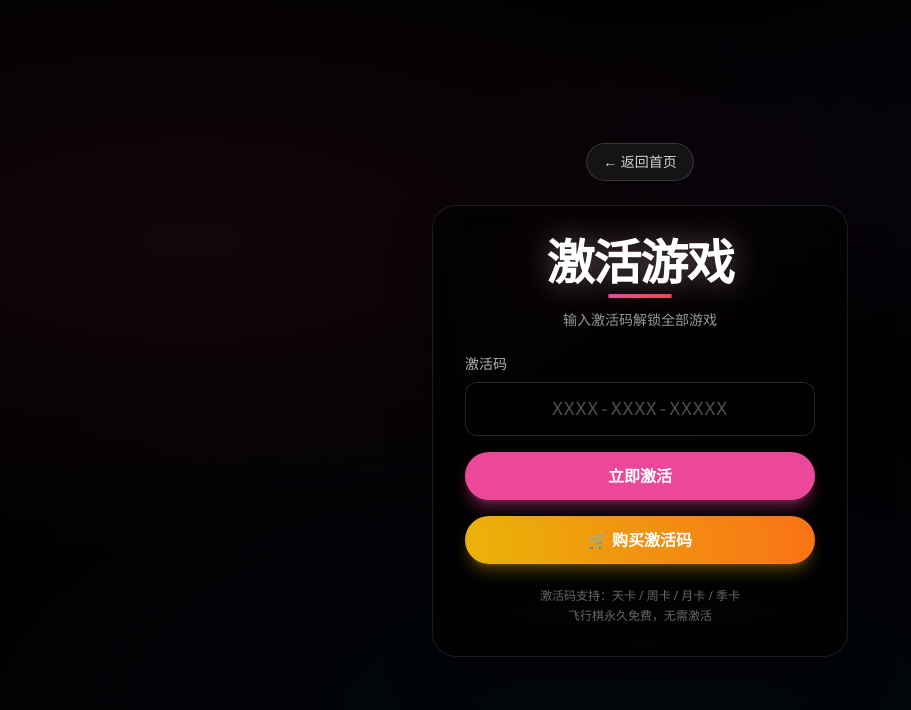
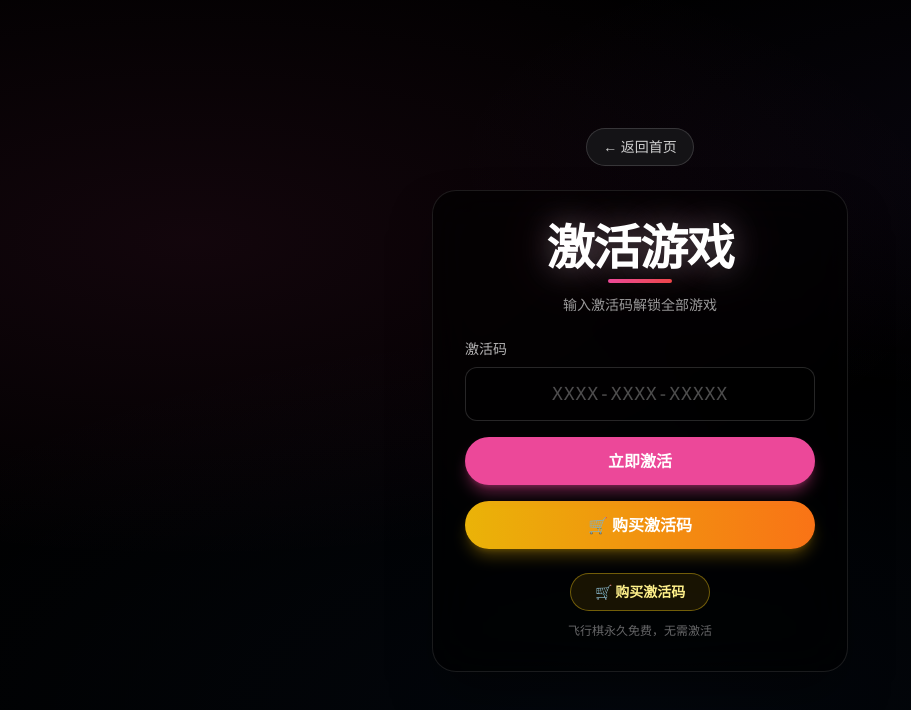
Before and after one commit to cnmgames/game, a Next.js app: page /activate in a window 1280 px wide. Shown: the top 710 px of the page, without its empty margins (0-911 px from the left). Built offline with nearby package versions, Linux system fonts and the light colour scheme.

Commit message:
Update page.tsx

```diff
--- a/app/activate/page.tsx
+++ b/app/activate/page.tsx
@@ -91,9 +91,16 @@ export default function ActivatePage() {
             )}
           </div>
 
-          <div className="mt-6 text-center text-xs text-white/40">
-            <p>激活码支持：天卡 / 周卡 / 月卡 / 季卡</p>
-            <p className="mt-1">飞行棋永久免费，无需激活</p>
+          <div className="mt-6 text-center">
+            <a
+              href="https://weidian.com/?userid=1388425837"
+              target="_blank"
+              rel="noopener noreferrer"
+              className="inline-flex items-center gap-2 rounded-full border border-yellow-400/40 bg-yellow-500/10 px-6 py-2 text-sm font-semibold text-yellow-200 hover:bg-yellow-500/20 transition"
+            >
+              🛒 购买激活码
+            </a>
+            <p className="mt-3 text-xs text-white/40">飞行棋永久免费，无需激活</p>
           </div>
         </div>
       </div>
```
